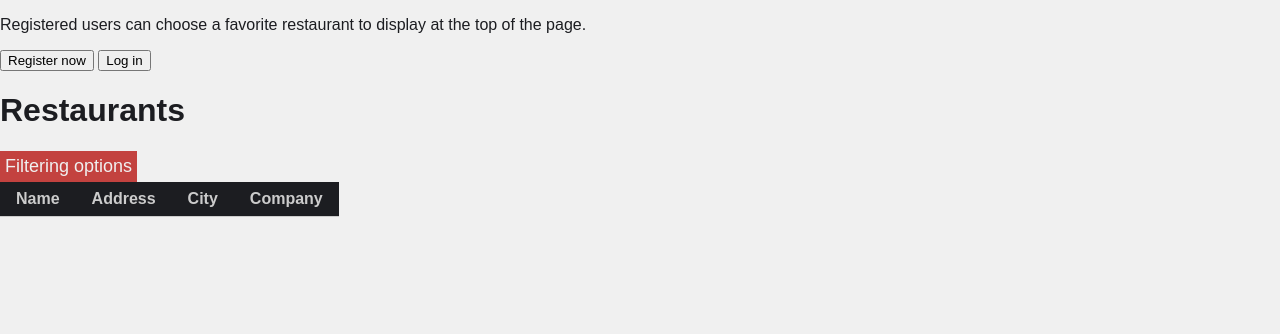
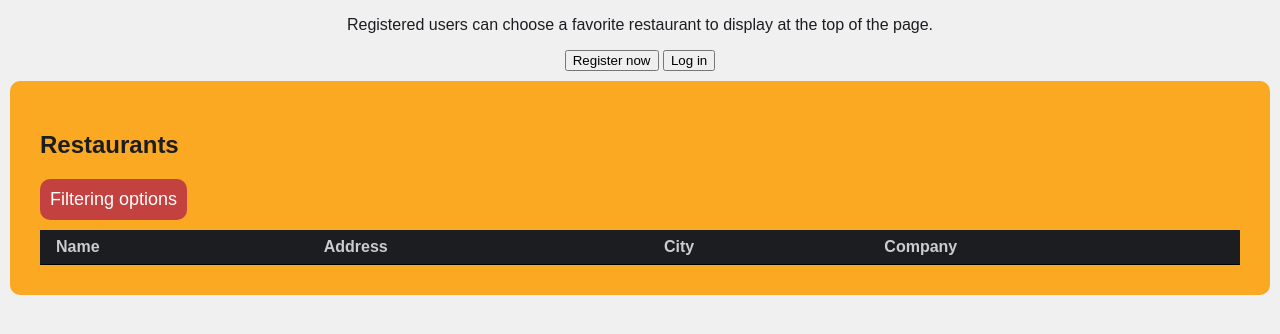
Before and after one commit to jeviikki/WKP1-App, a plain HTML site: page home.html in a window 1280 px wide. Drawn offline with Linux system fonts and the light colour scheme; no server answers.

Commit message:
edit css mainly

```diff
--- a/components.js
+++ b/components.js
@@ -1,22 +1,22 @@
 const restaurantRow = (restaurant) => {
-    const {name, address = "Unknown", city, company} = restaurant;
+	const { name, address = "Unknown", city, company } = restaurant;
 	const tr = document.createElement("tr");
 	tr.innerHTML = `<td>${name}</td><td>${address}</td><td>${city}</td><td>${company}</td>`;
 	return tr;
-}
+};
 
 const restaurantModal = (restaurant, menu) => {
-	const {name, address, postalCode, city, phone, company} = restaurant;
+	const { name, address, postalCode, city, phone, company } = restaurant;
 	const courses = menu.courses;
-	const noDiets = "No special diets listed"
-	let menuHtml
+	const noDiets = "No special diets listed";
+	let menuHtml;
 
 	if (courses.length < 1) {
 		menuHtml = `Empty.`;
 	} else {
 		menuHtml = "<ul>";
 		for (const course of courses) {
-			let {name, price, diets} = course;
+			let { name, price, diets } = course;
 			console.log(course);
 			price = price || "? €";
 			diets = diets || noDiets;
@@ -46,7 +46,9 @@
 						return "&#x1F33E";
 					//laktoositon, vähälaktoosinen, maidoton
 					//should be given different icons to avoid having the same emoji multiple times in a diets listing
-				case "L": case "VL": case "M":
+					case "L":
+					case "VL":
+					case "M":
 						return "&#x1F42E";
 					//vegaani
 					case "Veg":
@@ -59,25 +61,22 @@
 						return "&#x1F9C4";
 					default:
 						return diet;
-				}})})
+				}
+			})})
 				${price}</li>`;
 		}
-		menuHtml += "</ul>"
+		menuHtml += "</ul>";
 	}
 
 	const dialogHtml = `
 		<button id="close-btn">X</button>
-		<h2>Restaurant info</h2>
-		<span id="place-name"><b>Restaurant name:</b> ${name}</span>
+		<h2>${name}</h2>
 		<span id="place-address"><br><b>Address:</b> ${address}, ${postalCode} ${city}</span>
 		<span id="place-phone"><br><b>Phone number:</b> ${phone}</span>
 		<span id="place-company"><br><b>Company:</b> ${company}</p></span>
 		<h2>Today's menu</h2>
-		${menuHtml}`
+		${menuHtml}`;
 	return dialogHtml;
-}
+};
 
-export{
-	restaurantModal,
-	restaurantRow
-};
+export { restaurantModal, restaurantRow };
--- a/home.html
+++ b/home.html
@@ -14,13 +14,21 @@
     <!-- a hero img could be added here -->
     <p>Registered users can choose a favorite restaurant to display at the top of the page.</p>
     <!-- TODO these do nothing yet -->
+	 <div>
 		<button>Register now</button>
     	<button>Log in</button>
 	 </div>
 
+  </div>
+
+  <section>
+
+	<div class="section-text">
+
 		<h1>Restaurants</h1>
 
 		<button id="open-filters">Filtering options</button>
+
 		<form id="filter-form">
 
 			<!-- Sort by... -->
@@ -47,6 +55,7 @@
 			<input id="filter-btn" type="submit" value="Filter">
 
 		</form>
+	</div>
 
 	<table>
 		<tr class="tableheader">
@@ -57,6 +66,8 @@
 		</tr>
 		<!-- add restaurants here -->
 	</table>
+  </section>
+
   <!-- modal -->
   <dialog>
     <!-- add restaurant info here when restaurant is clicked -->
--- a/style.css
+++ b/style.css
@@ -1,18 +1,50 @@
-:root{
+:root {
 	--border: 1px solid #ccc;
-  --fancy-yellow: #FBA823;
-  --fancy-red: #C3423F;
-  --fancy-black: #1C1D21;
-  --fancy-blue: #157A6E;
-  --fancy-green: #499F68;
+	--fancy-yellow: #fba823;
+	--fancy-red: #c3423f;
+	--fancy-black: #1c1d21;
+	--fancy-blue: #157a6e;
+	--fancy-green: #499f68;
+	--fancy-white: #f0f0f0;
+	--content-width: 1200px;
+	--default-radius: 10px;
 }
 
 body {
-  background-color: #f0f0f0;
+	background-color: var(--fancy-white);
 	font-family: sans-serif;
 	margin: 0;
 	padding: 0;
 	color: var(--fancy-black);
+	display: flex;
+	flex-direction: column;
+	align-items: center;
+	gap: 10px;
+}
+
+.hero-img {
+	width: var(--content-width);
+	display: flex;
+	flex-direction: column;
+	align-items: center;
+	border-bottom-left-radius: var(--default-radius);
+	border-bottom-right-radius: var(--default-radius);
+}
+
+section {
+	width: var(--content-width);
+	padding: 30px;
+	background-color: var(--fancy-yellow);
+	border-radius: var(--default-radius);
+	display: flex;
+	flex-direction: column;
+}
+
+.section-text {
+	width: 100%;
+	display: flex;
+	flex-direction: column;
+	align-items: flex-start;
 }
 
 table {
@@ -25,7 +57,7 @@
 th {
 	background-color: var(--fancy-black);
 	color: #ccc;
-  border-bottom: var(--border);
+	border-bottom: 1px solid black;
 	font-weight: bold;
 	padding: 0.5em 1em;
 	text-align: left;
@@ -34,6 +66,7 @@
 td {
 	border-bottom: var(--border);
 	padding: 0.5em 1em;
+	background-color: var(--fancy-white);
 }
 
 .highlight {
@@ -46,40 +79,47 @@
 	right: 0;
 	border: var(--border);
 }
-dialog::backdrop{
-  background: rgba(0,0,0,0.5);
+dialog::backdrop {
+	background: rgba(0, 0, 0, 0.5);
 }
 
-#close-btn{
+#close-btn {
 	border: var(--border);
 	background-color: var(--fancy-red);
-  color: #f0f0f0;
+	color: #fff;
+	font-size: 18px;
+	padding: 10px;
 	cursor: pointer;
 }
 
-#open-filters{
+#open-filters {
 	border: none;
+	border-radius: var(--default-radius);
 	background-color: var(--fancy-red);
-	color: #f0f0f0;
+	color: #fff;
 	font-size: 18px;
-	padding: 5px;
+	padding: 10px;
+	margin-bottom: 10px;
 }
 
-#open-filters:hover{
+#open-filters:hover {
 	cursor: pointer;
 }
 
-form{
+form {
 	display: none;
 }
 
-.visible-form{
+.visible-form {
 	display: flex;
-  margin-top: 10px;
 	gap: 5px;
+	margin-bottom: 10px;
+	padding: 10px;
+	background-color: var(--fancy-white);
+	border-radius: var(--default-radius);
 }
 
-.checkbox-group{
+.checkbox-group {
 	display: flex;
 	gap: 5px;
 	justify-content: baseline;
```
Lines whose indentation alone changed are shown as unchanged.
